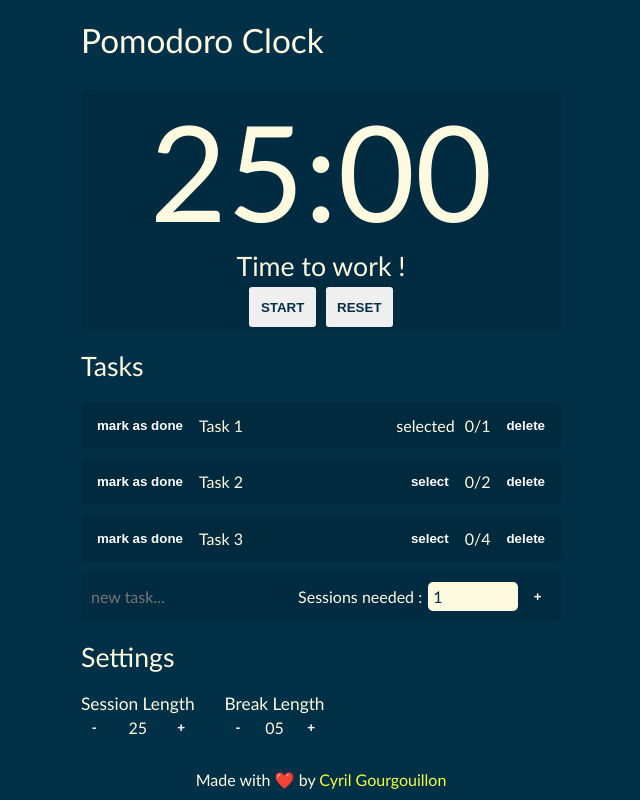
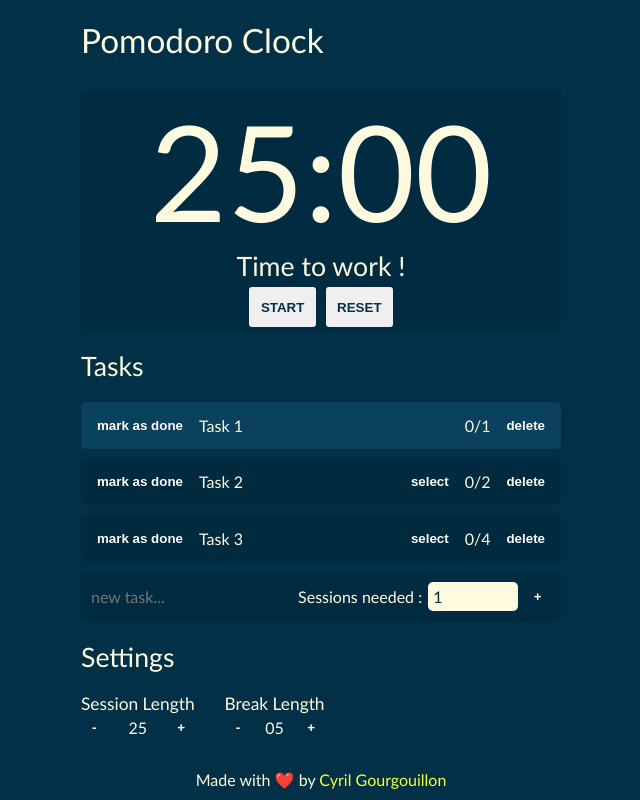
Before and after one commit to cyrilgourgouillon/pomodoro-clock, an Angular app: page / in a window 1280 px wide. Shown: the whole page, without its empty margins (319-959 px from the left). Built offline with nearby package versions, Linux system fonts and the light colour scheme.

Commit message:
add style if tasks done

```diff
--- a/src/app/service/task/task.service.ts
+++ b/src/app/service/task/task.service.ts
@@ -34,7 +34,7 @@ export class TaskService {
 
   incrementSessionUsedCounterOfCurrentTask() {
     this.tasksState.tasks.map((e) => {
-      if (e.isSelected) {
+      if (e.isSelected && e.status === 'done') {
         e.sessionsUsed++;
       }
     })
--- a/src/app/task/task.component.css
+++ b/src/app/task/task.component.css
@@ -41,3 +41,12 @@
 	width: 100%;
 	gap: 10px;
 }
+
+.task-done {
+	color:#4b5153;
+    position: relative;
+}
+
+.task-selected {
+	background-color: #0b415c;
+}
--- a/src/app/task/task.component.html
+++ b/src/app/task/task.component.html
@@ -1,13 +1,14 @@
-<div class="container">
+<div class="container"
+	[class.task-done] = "this.task.status === 'done'"
+	[class.task-selected] = "this.task.isSelected">
 	<div class="left-container">
 		<button *ngIf="this.task.status === 'done'" (click)="markAsPendingButtonEvent()" class="small-button">done</button>
 		<button *ngIf="this.task.status === 'pending'" (click)="markAsDoneButtonEvent()" class="small-button">mark as done</button>
-		<div class="task-name">{{task.name}}</div>
+		<div>{{task.name}}</div>
 	</div>
 	<div class="right-container">
-		<div *ngIf="this.task.isSelected">selected</div>
 		<button *ngIf="!this.task.isSelected" (click)="this.selectCurrentTask()" class="small-button">select</button>
-		<div class="task-status">{{task.sessionsUsed}}/{{task.sessionsNeeded}}</div>
+		<div *ngIf="this.task.status === 'pending'" class="task-status">{{task.sessionsUsed}}/{{task.sessionsNeeded}}</div>
 		<button (click)="deleteTaskButtonEvent()" class="small-button">delete</button>
 	</div>
 </div>
```
